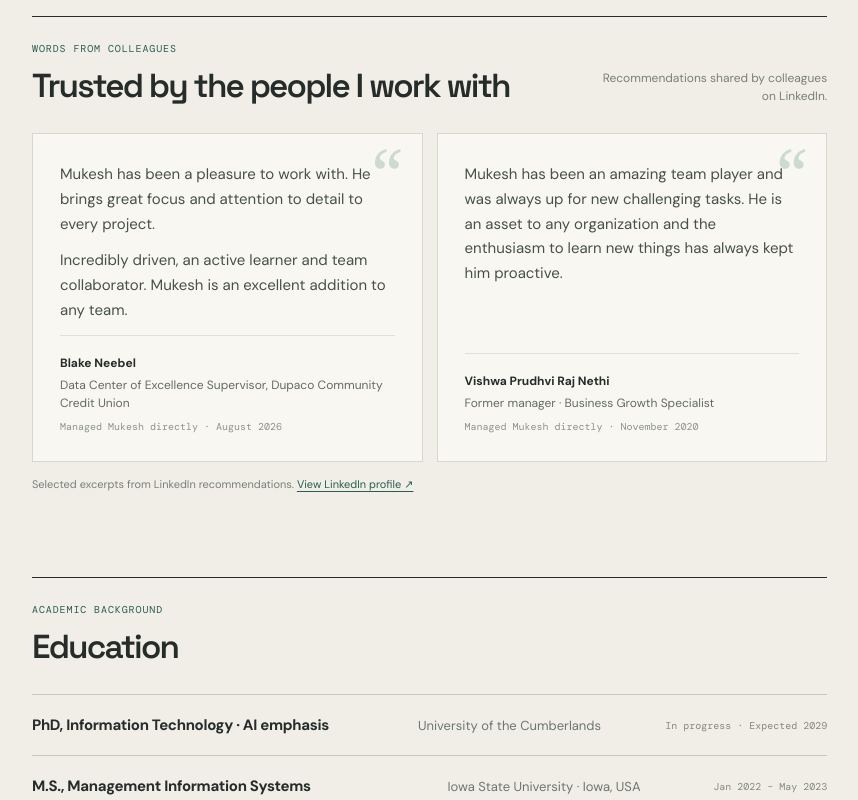
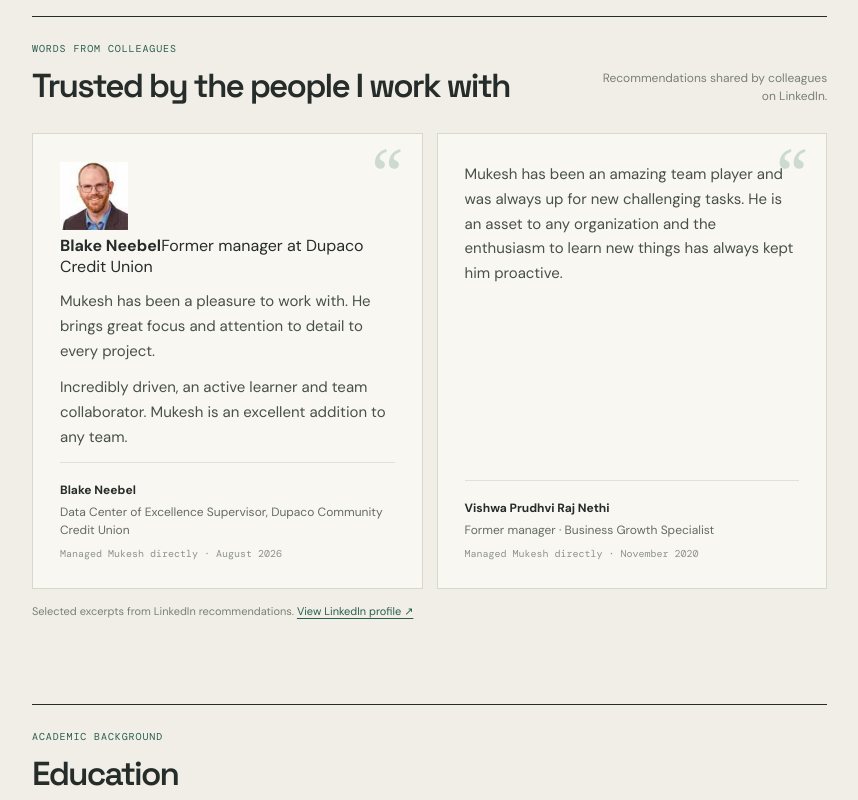
Before and after one commit to seerapumukesh/mukesh-seerapu-portfolio, a Next.js app: page / in a window 1280 px wide. Shown: the part 1480-2280 px from the top of the page, without its empty margins (380-1238 px from the left). Built offline with nearby package versions, Linux system fonts and the light colour scheme.

Commit message:
Display Blake Neebel portrait and credit Jhink co-founder position

```diff
--- a/app/page.tsx
+++ b/app/page.tsx
@@ -27,7 +27,7 @@ const companies:Company[]=[
 {name:'Enterprise reporting data',type:'ANALYTICS ENABLEMENT',description:'Prepared and organized data for business analysis and reporting use cases within a financial institution.',tools:['SQL','Data Preparation','Reporting']}
 ]},
 {"id":"oyo","name":"OYO – Hotel Booking Platform","short":"OYO","location":"India","period":"MAY 2018 — NOV 2021","role":"Senior Data Engineer","theme":"oyo","symbol":"✳","intro":"Modernized hotel-booking data systems, with Azure migration, streaming events and distributed analytics.","projects":[{"name":"Hadoop to Azure modernization","type":"PLATFORM MODERNIZATION","description":"Led migration from on-premises Hadoop toward Azure Data Lake, Data Factory, Databricks and Synapse.","tools":["Hadoop","ADF","Databricks","Synapse"]},{"name":"Real-time booking streams","type":"STREAMING","description":"Built Kafka, Spark Streaming and Scala pipelines for booking events and customer behavior, with Cassandra for low-latency access.","tools":["Kafka","Spark Streaming","Scala","Cassandra"]},{"name":"Booking and pricing analytics","type":"DISTRIBUTED DATA","description":"Built PySpark and Spark SQL pipelines for booking, clickstream and pricing data across Parquet, ORC and JSON sources.","tools":["PySpark","Spark SQL","Hive"]},{"name":"Reusable ingestion and ML integration","type":"ENGINEERING FRAMEWORKS","description":"Implemented reusable ingestion, quality and lineage patterns and integrated predictive pricing results into downstream workflows.","tools":["Python","NiFi","AWS SageMaker"]}]},
-{"id":"jhink","name":"Jhink Solution Pvt Ltd – Zmed","short":"JHINK / ZMED","location":"India","period":"JAN 2016 — MAY 2018","role":"Engineering Lead","theme":"jhink","symbol":"▧","intro":"Co-founded and led engineering for a B2B retail inventory and order-management SaaS product.","projects":[{"name":"Retail SaaS product","type":"SOFTWARE ENGINEERING","description":"Designed and built retail inventory and order management functionality, APIs and web/mobile interfaces.","tools":["Django","Python","JavaScript","REST APIs"]},{"name":"Data architecture","type":"DATABASE & ETL","description":"Designed MySQL operational data and Informatica ETL reporting workflows with Python ingestion utilities.","tools":["MySQL","Informatica","Python"]},{"name":"Supplier automation","type":"DATA INGESTION","description":"Built Python ETL and web-scraping processes for supplier information and catalog maintenance.","tools":["Python","ETL"]},{"name":"Engineering leadership","type":"TEAM DELIVERY","description":"Led backend, frontend and QA engineers across design, delivery, deployment and customer support.","tools":["Architecture","SDLC","Git"]}]},
+{"id":"jhink","name":"Jhink Solution Pvt Ltd – Zmed","short":"JHINK / ZMED","location":"India","period":"JAN 2016 — MAY 2018","role":"Co-Founder & Engineering Lead","theme":"jhink","symbol":"▧","intro":"Co-founded and led engineering for a B2B retail inventory and order-management SaaS product.","projects":[{"name":"Retail SaaS product","type":"SOFTWARE ENGINEERING","description":"Designed and built retail inventory and order management functionality, APIs and web/mobile interfaces.","tools":["Django","Python","JavaScript","REST APIs"]},{"name":"Data architecture","type":"DATABASE & ETL","description":"Designed MySQL operational data and Informatica ETL reporting workflows with Python ingestion utilities.","tools":["MySQL","Informatica","Python"]},{"name":"Supplier automation","type":"DATA INGESTION","description":"Built Python ETL and web-scraping processes for supplier information and catalog maintenance.","tools":["Python","ETL"]},{"name":"Engineering leadership","type":"TEAM DELIVERY","description":"Led backend, frontend and QA engineers across design, delivery, deployment and customer support.","tools":["Architecture","SDLC","Git"]}]},
 {"id":"axis","name":"Axis Bank","short":"AXIS BANK","location":"India","period":"MAY 2015 — DEC 2015","role":"Database Developer","theme":"axis","symbol":"⟡","intro":"Built and tuned transactional database logic for core banking systems.","projects":[{"name":"Banking database development","type":"PL/SQL","description":"Developed stored procedures, functions, triggers and views for core banking transaction processing.","tools":["PL/SQL","SQL"]},{"name":"Data integration validation","type":"ETL QUALITY","description":"Documented transformation rules and validated integration outputs with ETL and SSIS teams.","tools":["SSIS","SQL Server"]},{"name":"Database tuning","type":"PERFORMANCE","description":"Designed indexes, constraints and tables, and tuned complex queries for reporting.","tools":["SQL","Indexing","Database Design"]}]}
 ];
 const menu=['Projects','Blog','About','Experience','Contact'] as const;
@@ -63,7 +63,7 @@ return <div className="site">
   <section className="about-section testimonials-section" aria-labelledby="testimonial-heading">
     <div className="about-section-heading"><div><p className="section-eyebrow">WORDS FROM COLLEAGUES</p><h2 id="testimonial-heading">Trusted by the people I work with</h2></div><p>Recommendations shared by colleagues on LinkedIn.</p></div>
     <div className="testimonial-grid">
-      <blockquote className="recommendation"><span className="quote-glyph" aria-hidden="true">“</span><p>Mukesh has been a pleasure to work with. He brings great focus and attention to detail to every project.</p><p>Incredibly driven, an active learner and team collaborator. Mukesh is an excellent addition to any team.</p><footer><strong>Blake Neebel</strong><span>Data Center of Excellence Supervisor, Dupaco Community Credit Union</span><small>Managed Mukesh directly · August 2026</small></footer></blockquote>
+      <blockquote className="recommendation"><div className="recommendation-person"><img className="recommendation-avatar" src="/blake-neebel.svg" alt="Blake Neebel" width="68" height="68"/><div><strong>Blake Neebel</strong><span>Former manager at Dupaco Credit Union</span></div></div><span className="quote-glyph" aria-hidden="true">“</span><p>Mukesh has been a pleasure to work with. He brings great focus and attention to detail to every project.</p><p>Incredibly driven, an active learner and team collaborator. Mukesh is an excellent addition to any team.</p><footer><strong>Blake Neebel</strong><span>Data Center of Excellence Supervisor, Dupaco Community Credit Union</span><small>Managed Mukesh directly · August 2026</small></footer></blockquote>
       <blockquote className="recommendation"><span className="quote-glyph" aria-hidden="true">“</span><p>Mukesh has been an amazing team player and was always up for new challenging tasks. He is an asset to any organization and the enthusiasm to learn new things has always kept him proactive.</p><footer><strong>Vishwa Prudhvi Raj Nethi</strong><span>Former manager · Business Growth Specialist</span><small>Managed Mukesh directly · November 2020</small></footer></blockquote>
     </div>
     <p className="recommendation-note">Selected excerpts from LinkedIn recommendations. <a href="https://www.linkedin.com/in/mukesh-msis-mba/" target="_blank" rel="noopener noreferrer">View LinkedIn profile ↗</a></p>
```
